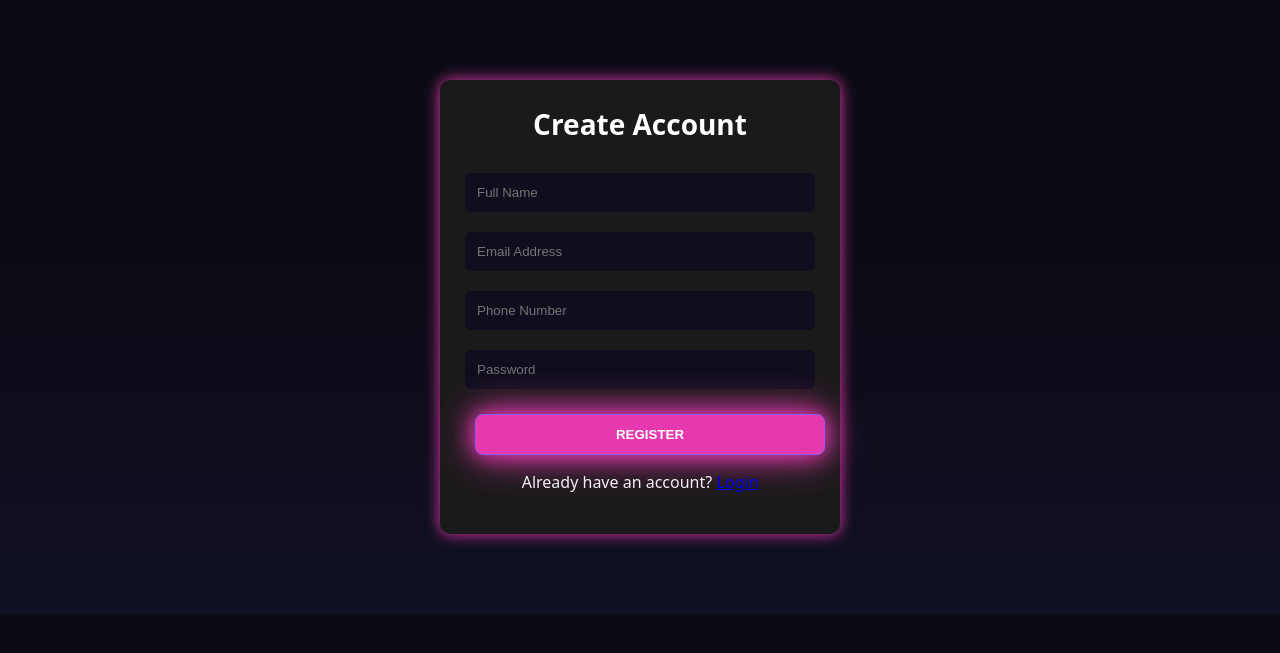
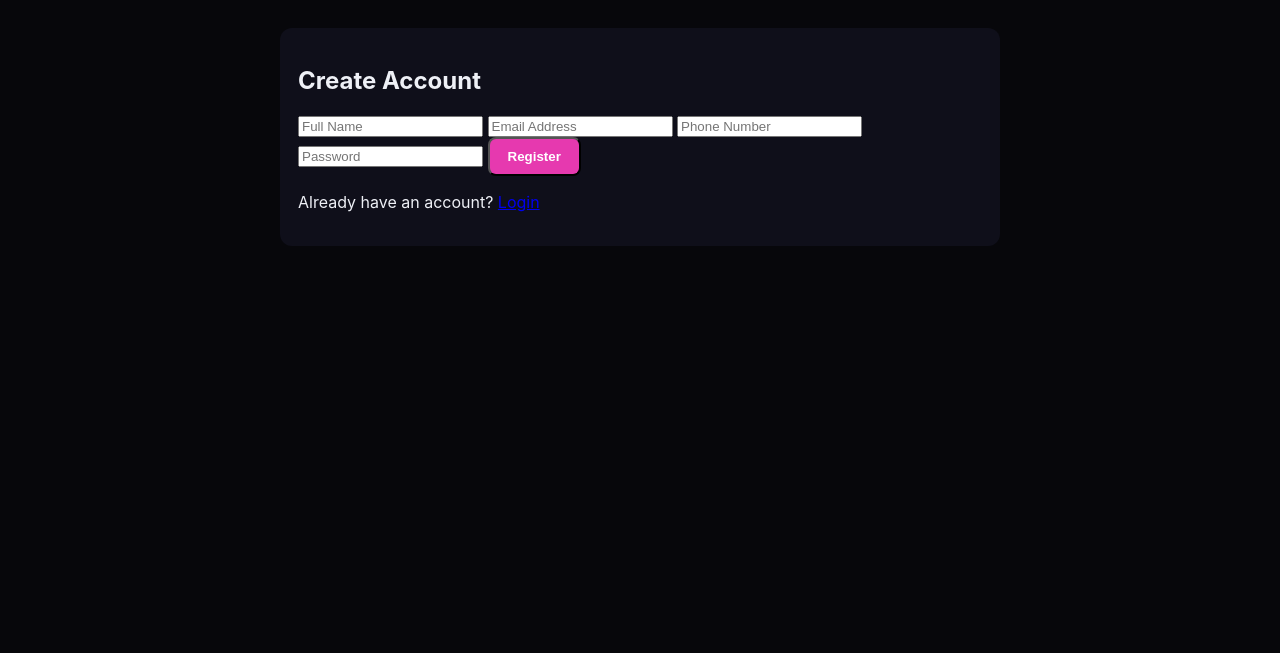
Before and after one commit to roperphilip95/Moonlight, a PHP site: page /public/register.php in a window 1280 px wide. Shown: the top 653 px of the page. Run offline with PHP 8.4, Linux system fonts and the light colour scheme.

Commit message:
Update style.css

```diff
--- a/assets/style.css
+++ b/assets/style.css
@@ -1,173 +1,20 @@
-/* Moonlight — minimal, elegant */
-:root {
-  --bg:#0b0b14; --fg:#f1f1f4; --muted:#b7b9c3; --card:#141427;
-  --accent:#8b5cf6; --accent2:#22d3ee; --border:#242445;
-}
-*{box-sizing:border-box} html,body{margin:0;padding:0}
-body{font-family:system-ui,-apple-system,Segoe UI,Roboto,Ubuntu,Arial,sans-serif;background:linear-gradient(180deg,#0b0b14,#0b0b14 40%,#101024);color:var(--fg)}
-.container{max-width:1200px;margin:auto;padding:20px}
-header{position:sticky;top:0;background:rgba(11,11,20,.75);backdrop-filter:blur(8px);border-bottom:1px solid var(--border);z-index:50}
-.nav{display:flex;align-items:center;justify-content:space-between;padding:14px 20px}
+/* Moonlight starter styles - dark, elegant */
+:root { --bg:#07070b; --card:#0f0f1a; --fg:#eef0f6; --muted:#9aa0b2; --accent:#e639af; }
+*{box-sizing:border-box}
+body{margin:0;font-family:Inter,system-ui,Segoe UI,Roboto,Arial;background:var(--bg);color:var(--fg);-webkit-font-smoothing:antialiased}
+.container{max-width:1100px;margin:0 auto;padding:18px}
+.site-header{display:flex;align-items:center;justify-content:space-between;padding:14px 0;border-bottom:1px solid rgba(255,255,255,0.03)}
 .logo{font-weight:800;letter-spacing:1px}
-.logo span{color:var(--accent)}
-.nav a{color:var(--fg);text-decoration:none;margin:0 10px}
-.nav a:hover{color:var(--accent2)}
-.btn{display:inline-block;padding:10px 16px;border:1px solid var(--accent);border-radius:10px;color:#fff;text-decoration:none}
-.btn:hover{border-color:var(--accent2)}
-.hero{display:grid;grid-template-columns:1.2fr .8fr;gap:24px;align-items:center;padding:40px 20px}
-.card{background:linear-gradient(180deg,var(--card),#111120);border:1px solid var(--border);border-radius:14px;padding:18px}
-.badge{display:inline-block;background:rgba(139,92,246,.2);border:1px solid var(--accent);padding:6px 10px;border-radius:999px;font-size:12px}
-h1{font-size:42px;line-height:1.1;margin:10px 0}
-h2{font-size:28px;margin:0 0 10px}
-p.muted{color:var(--muted)}
-.grid{display:grid;gap:16px}
-.grid-3{grid-template-columns:repeat(3,1fr)}
-.grid-2{grid-template-columns:repeat(2,1fr)}
-footer{border-top:1px solid var(--border);margin-top:40px;padding:20px}
-.tag{display:inline-block;border:1px dashed var(--border);border-radius:8px;padding:6px 10px;margin:4px 6px;color:var(--muted);font-size:12px}
+.nav a{color:var(--fg);margin-left:14px;text-decoration:none;padding:8px 10px;border-radius:8px}
+.nav a.btn-login{background:#111;padding:8px 12px;border:1px solid rgba(255,255,255,0.03)}
+.hero{height:68vh;display:flex;align-items:center;justify-content:center;background:linear-gradient(180deg, rgba(0,0,0,0.4), rgba(0,0,0,0.6)), url('https://images.unsplash.com/photo-1506152983158-1d961b6292ec?auto=format&fit=crop&w=1950&q=80') center/cover no-repeat}
+.hero .content{background:rgba(0,0,0,0.45);padding:30px;border-radius:12px;text-align:center}
+.hero h1{font-size:2.8rem;margin:0 0 8px;color:var(--fg);text-shadow:0 6px 30px rgba(230,57,175,0.12)}
+.hero p{color:var(--muted);margin:0 0 18px}
+.btn{display:inline-block;background:var(--accent);color:#fff;padding:10px 18px;border-radius:8px;text-decoration:none;font-weight:600}
+.card{background:var(--card);padding:16px;border-radius:12px;border:1px solid rgba(255,255,255,0.03)}
+.muted{color:var(--muted)}
 .table{width:100%;border-collapse:collapse}
-.table th,.table td{padding:10px;border-bottom:1px solid var(--border);text-align:left;color:#e7e7ee}
-.table th{color:#c7c7d6;font-weight:600}
-.kbd{border:1px solid var(--border);border-radius:6px;padding:2px 6px;font-size:12px}
-.card a{color:#fff}
-input,select,textarea{background:#0e0e1c;border:1px solid var(--border);color:#fff;border-radius:10px;padding:10px;width:100%}
-form .row{display:grid;grid-template-columns:1fr 1fr;gap:12px}
-@media (max-width:900px){
-  .hero{grid-template-columns:1fr}
-  .grid-3{grid-template-columns:1fr}
-  .grid-2{grid-template-columns:1fr}
-}
-/* HERO VIDEO */
-.hero {
-  position: relative;
-  height: 90vh;
-  overflow: hidden;
-}
-.hero-video {
-  position: absolute;
-  top: 0; left: 0;
-  width: 100%;
-  height: 100%;
-  object-fit: cover;
-  z-index: -1;
-}
-.hero-overlay {
-  background: rgba(0,0,0,0.6);
-  height: 100%;
-  display: flex;
-  align-items: center;
-  justify-content: center;
-  text-align: center;
-  padding: 20px;
-}
-.hero-content h1 {
-  font-size: 3.5em;
-  color: #fff;
-  text-shadow: 0 0 15px #e639af;
-}
-.hero-content p {
-  font-size: 1.4em;
-  margin: 15px 0 25px;
-}
-.neon-btn {
-  background: #e639af;
-  color: #fff;
-  padding: 12px 25px;
-  margin: 0 10px;
-  border-radius: 8px;
-  font-weight: bold;
-  text-transform: uppercase;
-  box-shadow: 0 0 20px #e639af, 0 0 40px #e639af;
-  transition: 0.3s;
-}
-.neon-btn:hover {
-  background: #c02689;
-  box-shadow: 0 0 30px #ff40c7, 0 0 60px #ff40c7;
-}
-
-.form-container {
-  max-width: 400px;
-  margin: 80px auto;
-  background: #1a1a1a;
-  padding: 25px;
-  border-radius: 10px;
-  box-shadow: 0 0 15px #e639af;
-  text-align: center;
-}
-.form-container h2 {
-  margin-bottom: 20px;
-  color: #fff;
-}
-.form-container input {
-  width: 100%;
-  padding: 12px;
-  margin: 10px 0;
-  border: none;
-  border-radius: 6px;
-  outline: none;
-}
-.form-container button {
-  width: 100%;
-  margin-top: 15px;
-}
-.msg {
-  background: #333;
-  padding: 10px;
-  border-radius: 5px;
-  margin-bottom: 10px;
-}
-.order-table {
-  width: 100%;
-  margin: 20px 0;
-  border-collapse: collapse;
-  background: #111;
-}
-.order-table th, .order-table td {
-  border: 1px solid #444;
-  padding: 10px;
-  text-align: center;
-  color: #fff;
-}
-.order-table th {
-  background: #e639af;
-  color: #fff;
-}
-.order-table input {
-  width: 60px;
-  padding: 5px;
-  text-align: center;
-}
-.order-card {
-  background: #222;
-  padding: 15px;
-  margin: 15px 0;
-  border-radius: 8px;
-  border-left: 5px solid #e639af;
-  color: #fff;
-}
-.order-card h3 {
-  margin-bottom: 10px;
-  color: #e639af;
-}
-select {
-  padding: 8px;
-  border-radius: 5px;
-  border: none;
-}
-.order-card button {
-  margin-top: 8px;
-}
-table {
-  width: 100%;
-  border-collapse: collapse;
-  margin: 15px 0;
-}
-table th, table td {
-  padding: 8px;
-  border: 1px solid #444;
-  text-align: left;
-}
-table th {
-  background: #e639af;
-  color: #fff;
-}
+.table th,.table td{padding:10px;border-bottom:1px solid rgba(255,255,255,0.03);color:var(--fg)}
+.form-container{max-width:720px;margin:28px auto;padding:18px;background:var(--card);border-radius:12px}
+@media(max-width:700px){ .hero{height:50vh} .hero h1{font-size:1.6rem} .nav{display:none} }
```
